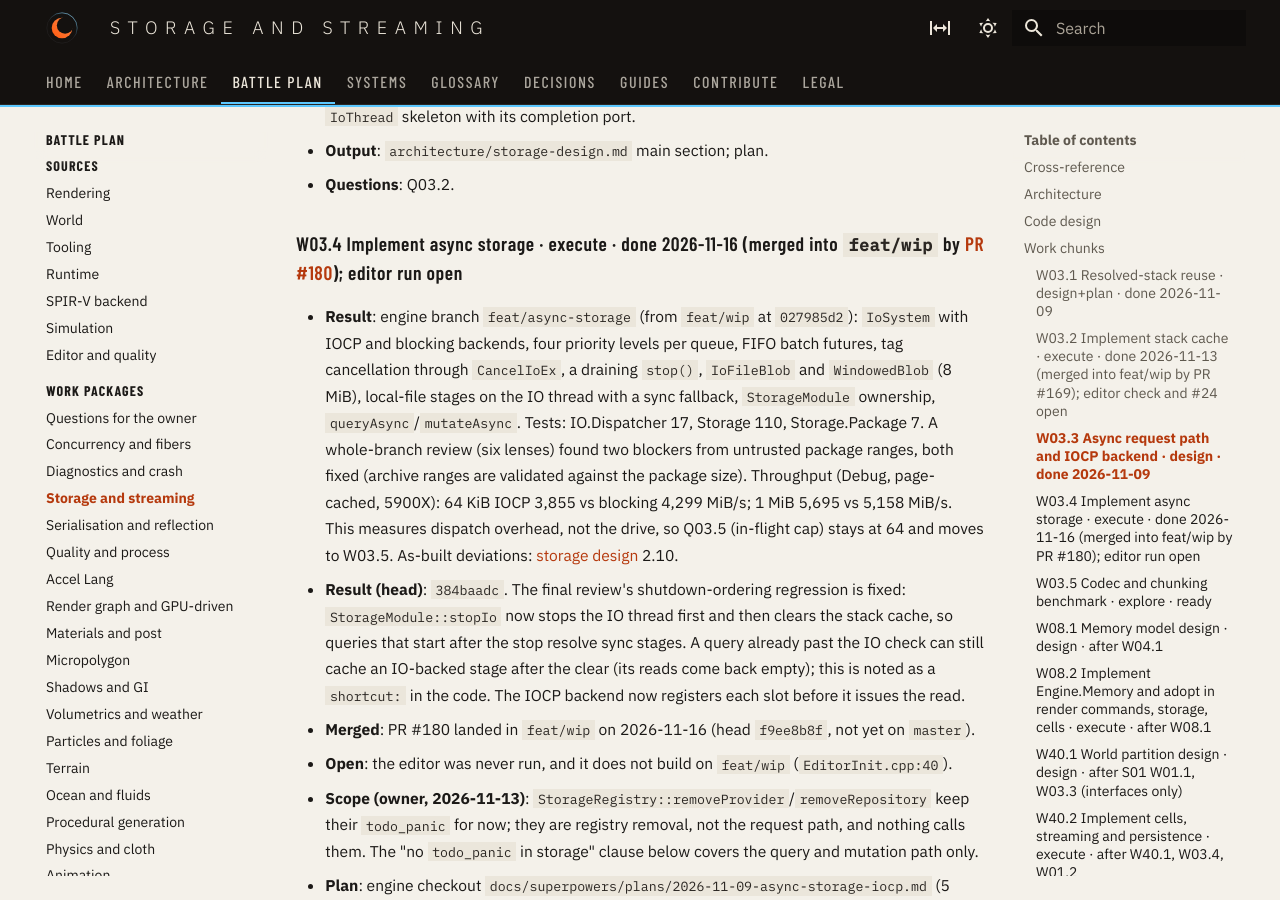
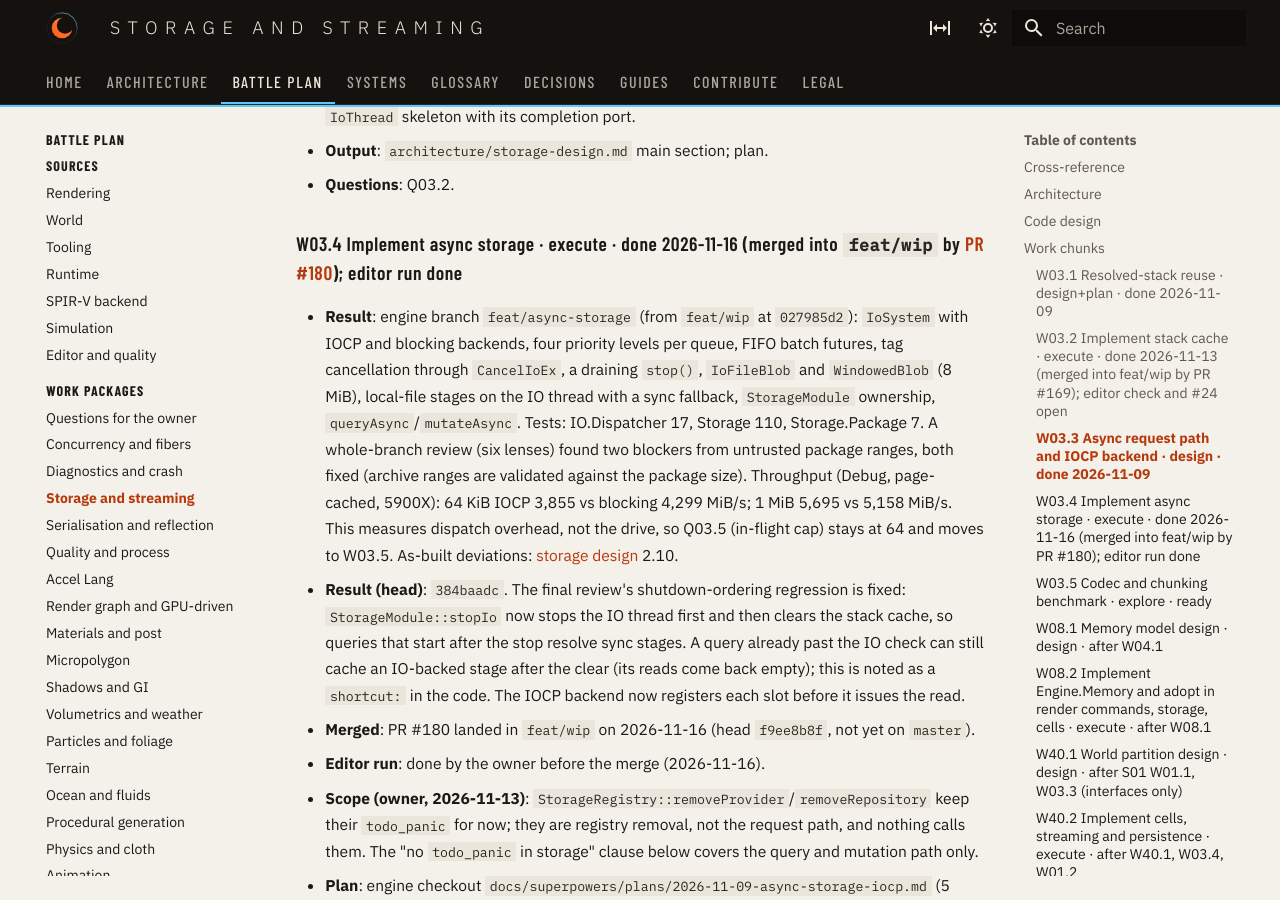
Before and after one commit to Heliogrim/Heliogrim-Pages, an MkDocs documentation site: the page built from docs/plan/work/storage-streaming.md, in a window 1280 px wide and 900 px high, scrolled down 5244 px. Built offline with MkDocs 1.6.1 and Material for MkDocs 9.7.7, drawn with Linux system fonts in a browser that asks for light colours; a script that is not in the unit is left out.

Commit message:
docs(plan): W03.4 editor run done

```diff
--- a/docs/plan/work/index.md
+++ b/docs/plan/work/index.md
@@ -33,7 +33,7 @@ Session prompt that works for any kind: *"Pick up `W<id>` from Heliogrim-Pages `
 | 1 | [W02.0](concurrency-fibers.md), [W02.11](concurrency-fibers.md), [W02.14](concurrency-fibers.md) | explore, design+execute, design+plan+execute | The scheduler shapes storage, audio, observability, physics and replay; W02.5 closed at its plan half (PR #175), its rest split 2026-11-13 into W02.11 (stage access review, relaxation), W02.12 (scene key split, after W02.11), W02.13 (lanes, done 2026-11-13: lane policy exploration, implemented by W02.14) |
 | 2 | [W01.1](serialization-and-reflection.md) | design | Serialisation versioning gates partition, actions, packages, hot reload |
 | 3 | [W05.2](diagnostics-and-crash.md) | execute | Every later system returns `Diagnostic`; W05.1 done, [design](../../architecture/diagnostics-design.md) accepted 2026-11-14; W05.2 done (PR [#188](https://github.com/Heliogrim/Heliogrim-Engine/pull/188) merged 2026-11-15); W05.4 (ASL message wording) done (PR [#190](https://github.com/Heliogrim/Heliogrim-Engine/pull/190) merged 2026-11-16); W05.3 next |
-| 4 | [W03.5](storage-streaming.md), [W03.4](storage-streaming.md) | explore, execute | W03.5 decides the codec; W03.4 done, PR #180 merged into `feat/wip` 2026-11-16 (editor run open; registry removal excluded); W03.5 also owns the in-flight cap (Q03.5) |
+| 4 | [W03.5](storage-streaming.md), [W03.4](storage-streaming.md) | explore, execute | W03.5 decides the codec; W03.4 done, PR #180 merged into `feat/wip` 2026-11-16 (editor run done; registry removal excluded); W03.5 also owns the in-flight cap (Q03.5) |
 | 5 | [W63.1](quality-and-process.md), [W62.1](quality-and-process.md), [W61.1](quality-and-process.md), [W10.1](quality-and-process.md), [W64.1](quality-and-process.md) | mixed | Gates that make every other chunk safer; W61.1 has a bug ledger (12 of 25 fixed, none filed) and the tracker's open bug issues |
 | 6 | [W11.3](accel-lang.md) | execute | Direct SPIR-V backend; code done 2026-11-16, engine PR [#203](https://github.com/Heliogrim/Heliogrim-Engine/pull/203) into `feat/wip` |
 | 7 | [W09.1](serialization-and-reflection.md), [W07.1](render-graph-gpu-driven.md), [W14.0](render-graph-gpu-driven.md), [W15.0](render-graph-gpu-driven.md), [W58.1](build-and-deploy.md), [W39.1](input.md) | design, explore | M2 designs with no M1 dependency |
--- a/docs/plan/work/storage-streaming.md
+++ b/docs/plan/work/storage-streaming.md
@@ -78,12 +78,12 @@ Placement: `Engine.Storage.Backend/{IoRequest,IoQueue,IoBackend,Iocp}.{hpp,cpp}`
 - **Output**: `architecture/storage-design.md` main section; plan.
 - **Questions**: Q03.2.
 
-### W03.4 Implement async storage · execute · done 2026-11-16 (merged into `feat/wip` by [PR #180](https://github.com/Heliogrim/Heliogrim-Engine/pull/180)); editor run open
+### W03.4 Implement async storage · execute · done 2026-11-16 (merged into `feat/wip` by [PR #180](https://github.com/Heliogrim/Heliogrim-Engine/pull/180)); editor run done
 
 - **Result**: engine branch `feat/async-storage` (from `feat/wip` at `027985d2`): `IoSystem` with IOCP and blocking backends, four priority levels per queue, FIFO batch futures, tag cancellation through `CancelIoEx`, a draining `stop()`, `IoFileBlob` and `WindowedBlob` (8 MiB), local-file stages on the IO thread with a sync fallback, `StorageModule` ownership, `queryAsync`/`mutateAsync`. Tests: IO.Dispatcher 17, Storage 110, Storage.Package 7. A whole-branch review (six lenses) found two blockers from untrusted package ranges, both fixed (archive ranges are validated against the package size). Throughput (Debug, page-cached, 5900X): 64 KiB IOCP 3,855 vs blocking 4,299 MiB/s; 1 MiB 5,695 vs 5,158 MiB/s. This measures dispatch overhead, not the drive, so Q03.5 (in-flight cap) stays at 64 and moves to W03.5. As-built deviations: [storage design](../../architecture/storage-design.md) 2.10.
 - **Result (head)**: `384baadc`. The final review's shutdown-ordering regression is fixed: `StorageModule::stopIo` now stops the IO thread first and then clears the stack cache, so queries that start after the stop resolve sync stages. A query already past the IO check can still cache an IO-backed stage after the clear (its reads come back empty); this is noted as a `shortcut:` in the code. The IOCP backend now registers each slot before it issues the read.
 - **Merged**: PR #180 landed in `feat/wip` on 2026-11-16 (head `f9ee8b8f`, not yet on `master`).
-- **Open**: the editor was never run, and it does not build on `feat/wip` (`EditorInit.cpp:40`).
+- **Editor run**: done by the owner before the merge (2026-11-16).
 - **Scope (owner, 2026-11-13)**: `StorageRegistry::removeProvider`/`removeRepository` keep their `todo_panic` for now; they are registry removal, not the request path, and nothing calls them. The "no `todo_panic` in storage" clause below covers the query and mutation path only.
 
 - **Plan**: engine checkout `docs/superpowers/plans/2026-11-09-async-storage-iocp.md` (5 tasks), revised 2026-11-13 against the merged stack cache ([storage design](../../architecture/storage-design.md) 2.10: branch base `feat/wip`, archive stages already per query, no `IoFile` on `LocalFileStorage`, `FILE_SHARE_DELETE` and `OPEN_EXISTING` for reads, `InheritMeta` blobs, `Context::io`). Executed subagent-driven in the worktree `Heliogrim-CLion-wt/async-storage`; the editor start stays with the owner, next to the W03.2 editor check.
```
Also changed, not shown: docs/architecture/timeline.md (+1 -1 lines), docs/plan/systems.md (+1 -1 lines).
